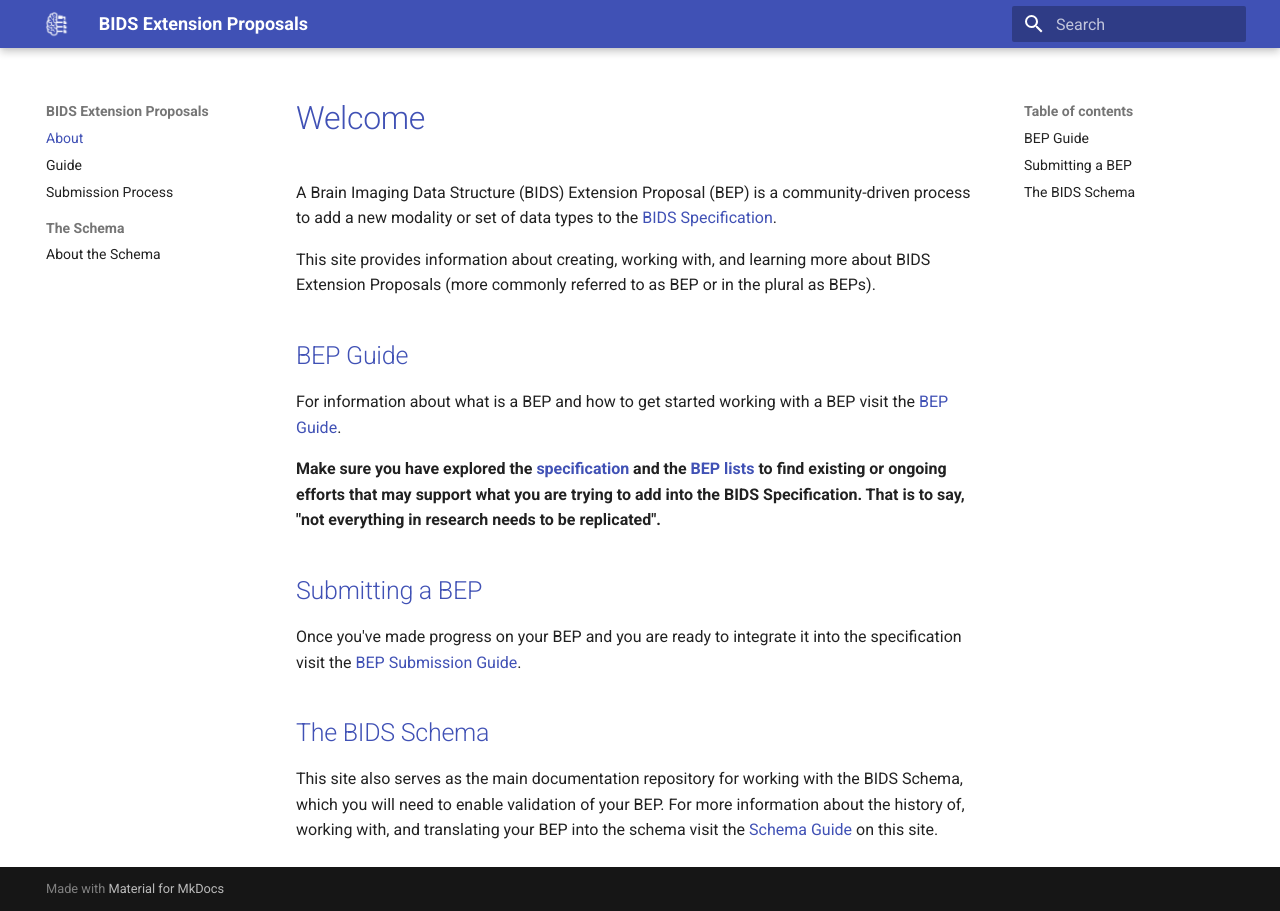
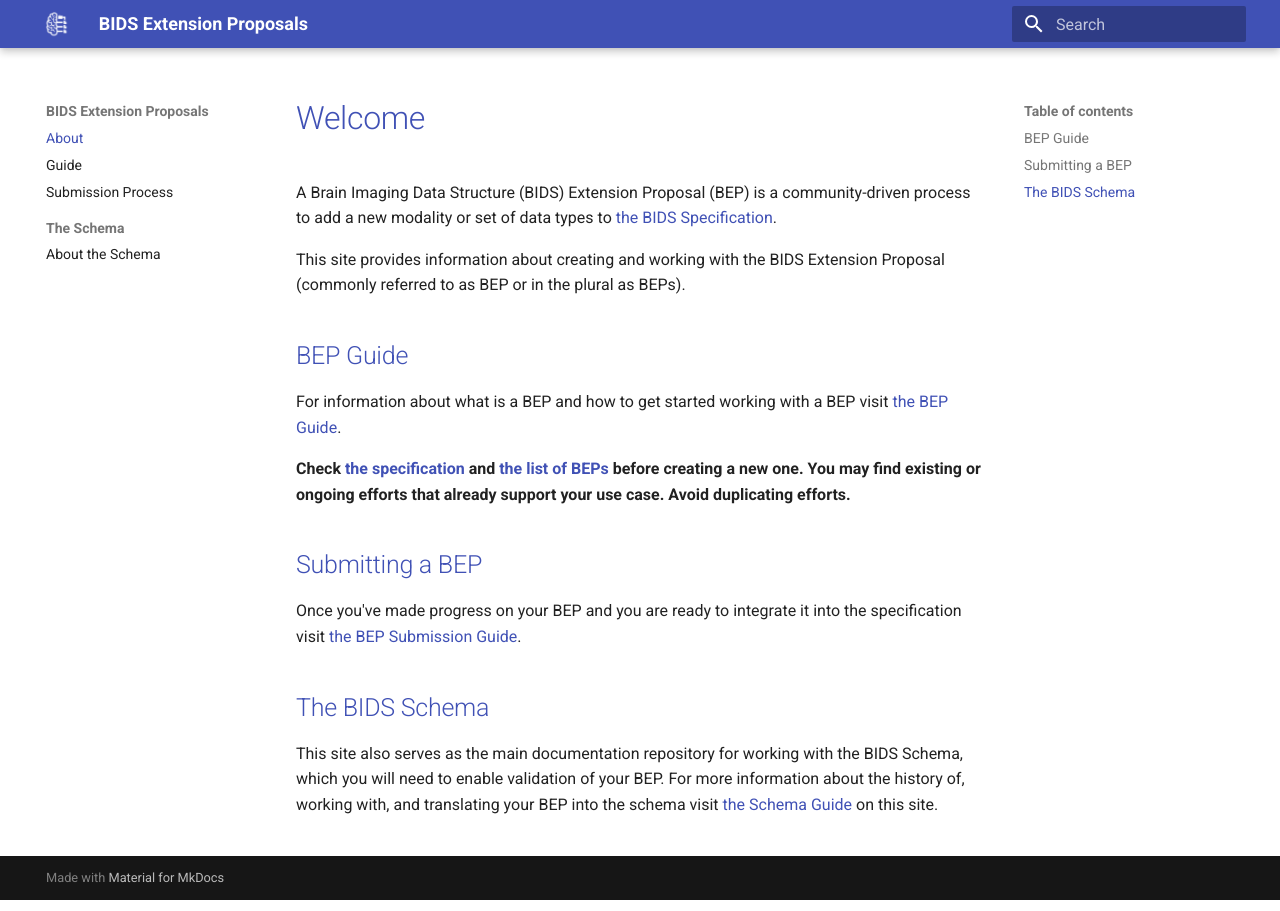
Before and after one commit to bids-standard/bids-extensions, an MkDocs documentation site: the page built from docs/index.md, in a window 1280 px wide. Built offline with MkDocs 1.6.1 and Material for MkDocs 9.7.7, drawn with Linux system fonts in a browser that asks for light colours.

Commit message:
Update index.md and remove .yamllint.yml
I'm happier with these "second round" content edits.

```diff
--- a/docs/index.md
+++ b/docs/index.md
@@ -2,31 +2,29 @@
 
 A Brain Imaging Data Structure (BIDS) Extension Proposal (BEP) is
   a community-driven process to add a new modality or set of data types to
-  the [BIDS Specification][specification].
+  [the BIDS Specification][specification].
 
-This site provides information about creating, working with, and learning more about
-  BIDS Extension Proposals (more commonly referred to as BEP or in the plural as BEPs).
+This site provides information about creating and working with the BIDS Extension Proposal (commonly referred to as BEP or in the plural as BEPs).
 
 ## BEP Guide
 
-For information about what is a BEP and how to get started working with a BEP visit the [BEP Guide](guide.md).
+For information about what is a BEP and how to get started working with a BEP visit [the BEP Guide](guide.md).
 
-**Make sure you have explored the [specification]
-  and the [BEP lists](https://bids.neuroimaging.io/get_involved.html#extending-the-bids-specification)
-  to find existing or ongoing efforts that may support what you
-  are trying to add into the BIDS Specification. That is to say,
-  "not everything in research needs to be replicated".**
+**Check [the specification][specification] and [the list of BEPs](https://bids.neuroimaging.io/get_involved.html#extending-the-bids-specification)
+  before creating a new one. You may find existing or ongoing efforts
+  that already support your use case.
+  Avoid duplicating efforts.**
 
 ## Submitting a BEP
 
 Once you've made progress on your BEP and you are ready to integrate it into the
-  specification visit the [BEP Submission Guide](submission.md).
+  specification visit [the BEP Submission Guide](submission.md).
 
 ## The BIDS Schema
 
 This site also serves as the main documentation repository for working with the BIDS Schema,
   which you will need to enable validation of your BEP.
   For more information about the history of, working with, and
-  translating your BEP into the schema visit the [Schema Guide](schema.md) on this site.
+  translating your BEP into the schema visit [the Schema Guide](schema.md) on this site.
 
 [specification]: https://bids-specification.readthedocs.io
```
Also changed, not shown: .yamllint.yml (deleted, +0 -12 lines).
